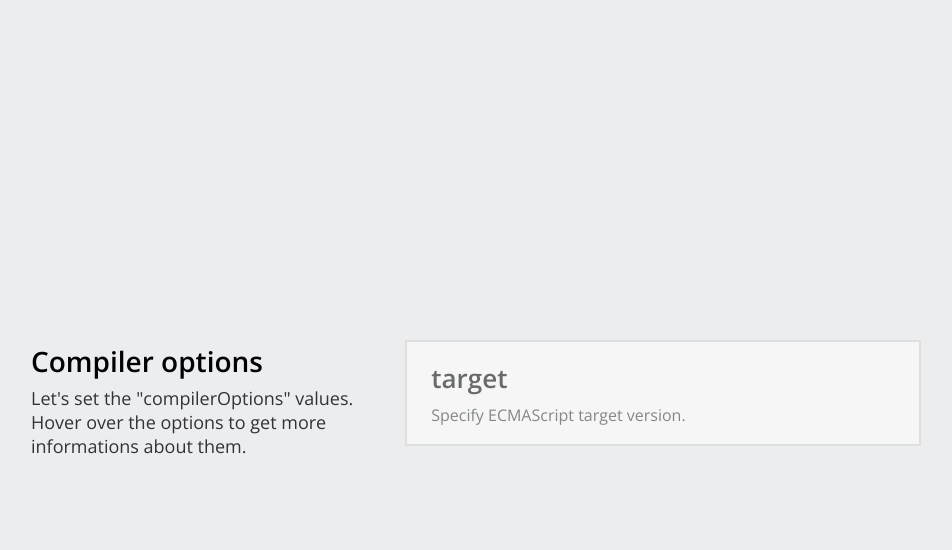
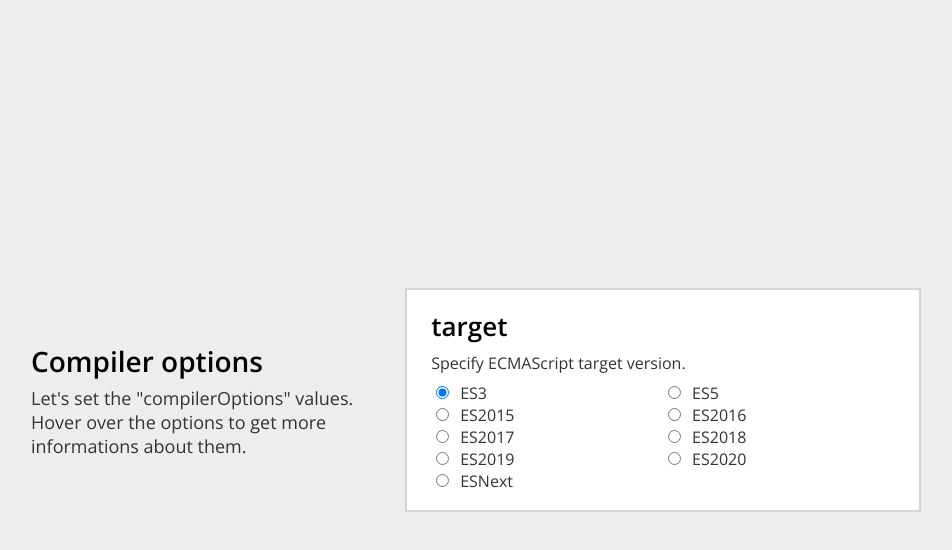
Before and after one commit to Cholewka/typescript-generator, a React (Create React App) app: page / in a window 1280 px wide. Both pictures are taken after a click on the element 828 px from the left and 663 px from the top of the page. Shown: the top 550 px of the page, without its empty margins (165-1117 px from the left). Built offline with nearby package versions, Linux system fonts and the light colour scheme.

Commit message:
feat(): Update the options with questions

```diff
--- a/src/components/Content.tsx
+++ b/src/components/Content.tsx
@@ -17,19 +17,29 @@ const Content = () => {
     if (currentStep.step === StepEnum.CHOOSING_PRESET) {
       return QuestionContext!
         .getPresets()
-        .map(({ name, description }, idx) => (
+        .map(({ name, description, presetEnum }, idx) => (
           <Option
             key={idx}
+            idx={idx}
             heading={name}
             paragraph={description}
-            clickEvent={StepContext!.nextStep}
+            clickEvent={() => {
+              StepContext!.nextStep();
+              QuestionContext!.setPreset(presetEnum);
+            }}
           />
         ));
     } else if (currentStep.step === StepEnum.COMPILER_OPTIONS) {
       return QuestionContext!
         .getQuestionsFromIndex(0)
-        .map(({ name, description }, idx) => (
-          <Option key={idx} heading={name} paragraph={description} />
+        .map(({ name, description, ...inputValues }, idx) => (
+          <Option
+            key={idx}
+            idx={idx}
+            heading={name}
+            paragraph={description}
+            {...inputValues}
+          />
         ));
     }
   };
--- a/src/components/Option.tsx
+++ b/src/components/Option.tsx
@@ -1,21 +1,70 @@
 import React from "react";
+import { QuestionsPresets } from "../typings";
 
 import OptionHeading from "./OptionHeading";
 import OptionParagraph from "./OptionParagraph";
+import OptionInput from "./OptionInput";
 
 import styles from "../styles/Option.module.scss";
 
+import StepsContext from "../contexts/StepsContext";
+import QuestionsContext from "../contexts/QuestionsContext";
+
 type OptionProps = {
+  idx: number;
   heading: string;
   paragraph: string;
   clickEvent?: () => void;
+  values?: string[];
+  defaultValue?: string;
+  presets?: QuestionsPresets;
 };
 
-const Option = ({ heading, paragraph, clickEvent }: OptionProps) => (
-  <div className={styles.Option_block} onClick={clickEvent}>
-    <OptionHeading>{heading}</OptionHeading>
-    <OptionParagraph>{paragraph}</OptionParagraph>
-  </div>
-);
+const Option = ({
+  idx,
+  heading,
+  paragraph,
+  clickEvent,
+  values,
+  defaultValue,
+  presets,
+}: OptionProps) => {
+  const StepContext = React.useContext(StepsContext);
+  const QuestionContext = React.useContext(QuestionsContext);
+
+  const currentStep = StepContext!.currentStep;
+  const isInputStep = currentStep > 0;
+
+  function checkIsSelected(value: string): boolean {
+    if (!isInputStep) return false;
+    return (
+      QuestionContext!.getPresetForQuestion(currentStep - 1, idx) === value
+    );
+  }
+
+  return (
+    <div
+      className={`${styles.Option_block} ${
+        isInputStep ? styles.Option_inputblock : null
+      }`}
+      onClick={clickEvent}
+    >
+      <OptionHeading>{heading}</OptionHeading>
+      <OptionParagraph>{paragraph}</OptionParagraph>
+      <form className={styles.Option_form}>
+        <div className={styles.Option_grid}>
+          {values?.map((value, idx) => (
+            <OptionInput
+              key={idx}
+              idx={idx}
+              value={value}
+              isDefault={checkIsSelected(value)}
+            />
+          ))}
+        </div>
+      </form>
+    </div>
+  );
+};
 
 export default Option;
--- /dev/null
+++ b/src/components/OptionInput.tsx
@@ -0,0 +1,24 @@
+import React from "react";
+import styles from "../styles/Option.module.scss";
+
+type OptionInputProps = {
+  idx: any;
+  value: string;
+  isDefault: boolean;
+};
+
+const OptionInput = ({ value, isDefault }: OptionInputProps) => {
+  const generatedId: string = `${value}_${Math.random()
+    .toString(36)
+    .substr(2, 9)}`;
+  return (
+    <div>
+      <input type="radio" id={generatedId} defaultChecked={isDefault} />
+      <label className={styles.Option_label} htmlFor={generatedId}>
+        {value}
+      </label>
+    </div>
+  );
+};
+
+export default OptionInput;
--- a/src/styles/Option.module.scss
+++ b/src/styles/Option.module.scss
@@ -20,6 +20,11 @@
   }
 }
 
+.Option_inputblock {
+  cursor: unset;
+  opacity: 1;
+}
+
 .Option_heading {
   font-size: 26px;
   font-weight: 600;
@@ -34,3 +39,17 @@
   padding: 0;
   margin: 0.5rem 0 0;
 }
+
+.Option_label {
+  margin-left: 0.5rem;
+}
+
+.Option_form {
+  margin-top: 0.5rem;
+  width: 100%;
+}
+
+.Option_grid {
+  display: grid;
+  grid-template-columns: repeat(2, 1fr);
+}
```
